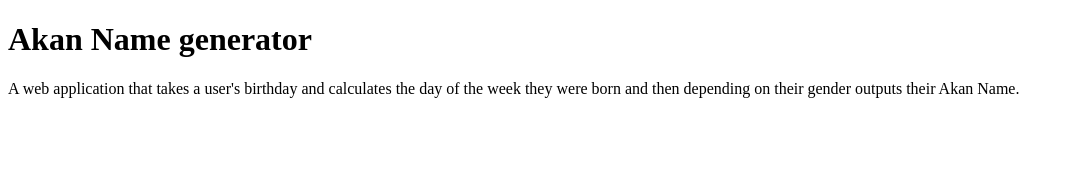
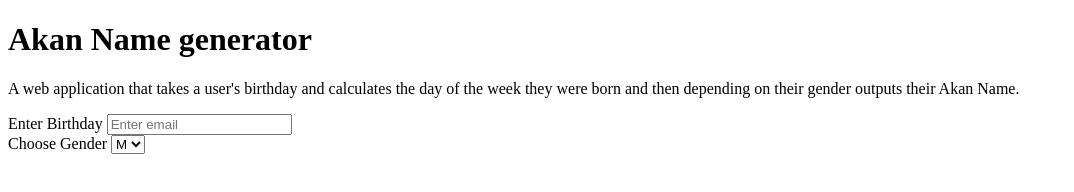
Before and after one commit to C-ollo/AkanaName, a plain HTML site: page index.html in a window 1280 px wide. Shown: the whole page, without its empty margins (0-1074 px from the left). Drawn offline with Linux system fonts and the light colour scheme.

Commit message:
adding form

```diff
--- a/index.html
+++ b/index.html
@@ -9,6 +9,18 @@
 <body>
     <h1>Akan Name generator</h1>
     <p>A web application that takes a user's birthday and calculates the day of the week they were born and then depending on their gender outputs their Akan Name. </p>
-
+    <form>
+        <div class="form-group">
+          <label for="exampleInputEmail1">Enter Birthday</label>
+          <input type="email" class="form-control" id="exampleInputEmail1" aria-describedby="emailHelp" placeholder="Enter email">
+        </div>
+        <div class="form-group">
+          <label for="exampleInputPassword1">Choose Gender</label>
+          <select class="form-control" id="exampleFormControlSelect1">
+            <option>M</option>
+            <option>F</option>
+        </div>
+        <button type="submit" class="btn btn-primary">Submit</button>
+      </form>
 </body>
 </html>
```
